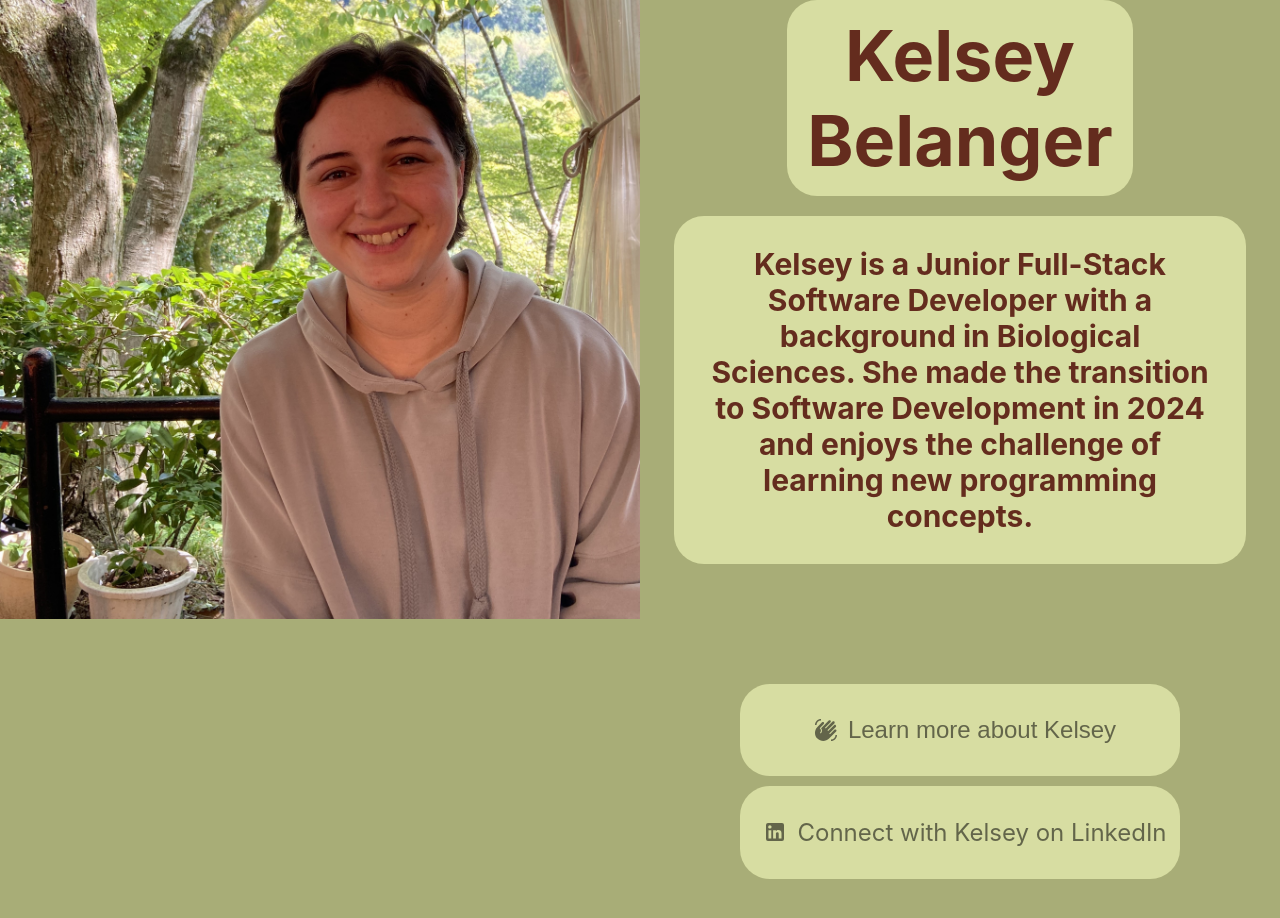
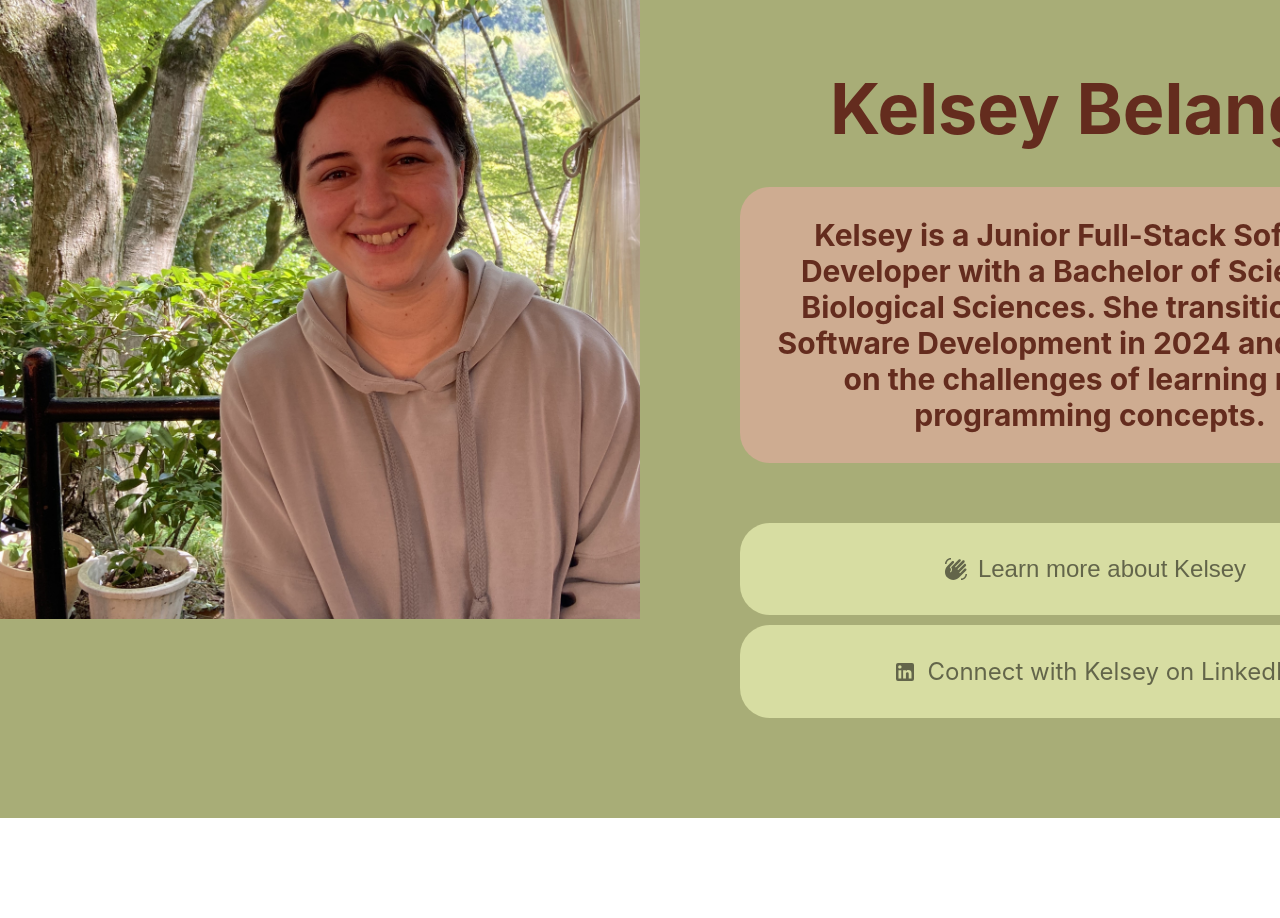
Before and after one commit to bobabun21/bobabun21.github.io, a React (Create React App) app: page / in a window 1280 px wide. Shown: the top 918 px of the page. After the commit the page ends 818 px from the top, so only its background shows below. Built offline with nearby package versions, Linux system fonts and the light colour scheme.

Commit message:
got buttons working with animations

```diff
--- a/src/App.css
+++ b/src/App.css
@@ -30,16 +30,8 @@
 
 h1, h2 {
   border-radius: 30px;
-  background-color: #d7dda2;
   padding: 2%;
   margin: 0 auto; /* Center the element */
-}
-
-h1 {
-  width: 50%;
-}
-
-h2 {
   width: 50%;
 }
 
@@ -56,25 +48,46 @@ h2 {
   justify-content: space-evenly;
   align-items: center; /* Center align items in the grid */
   gap: 20px;
+  padding: 50px;
 }
 
 .button-highlight {
-  border: 2px solid transparent; /* Initial border */
-  border-radius: 50%; /* Optional: makes the border rounded */
-  transition: border-color 0.3s ease, border-width 0.3s ease; /* Smooth transition */
+  display: inline-flex;
+  align-items: center;
+  background-color: #d7dda2;
+  border-radius: 30px;
+  padding: 10px 20px;
+  border: none;
+  cursor: pointer;
+  transition: border-color 1s ease, border-width 1s ease;
 }
 
-.button-highlight:hover {
+.button-highlight:hover,
+.button-wave:hover {
   border-color: #642c1e;
-  border-width: 4px;
+  border-width: 3px;
   border-style: solid;
+}
+
+.button-wave {
+  background-color: #d7dda2;
+  border-radius: 30px;
+  padding: 10px 20px;
+  border: none;
+  cursor: pointer;
+  transition: border-color 0.1s ease, border-width 0.1s ease;
+}
+
+.button-highlight:hover .waving-hand-icon {
+  animation: wave 2s infinite;
 }
 
 .icon-container {
   display: grid;
   grid-row: 3;
-  padding: 100px;
+  padding: 50px;
   gap: 10px;
+  padding-top: 5%;
 }
 
 .linkedIn-icon,
@@ -83,8 +96,8 @@ h2 {
   padding: 10px;
 }
 
-.linkedIn-icon {
-  animation: pulsate 3s;
+.button-highlight:hover .linkedIn-icon {
+  animation: pulsate 3s infinite;
 }
 
 .MuiTouchRipple-root {
@@ -103,6 +116,7 @@ h2 {
   text-align: center;
   font-size: 70px;
   color: #642c1e;
+  width: 800px;
 }
 
 .role-description {
@@ -114,10 +128,5 @@ h2 {
   padding: 30px;
   margin: auto;
   border-radius: 30px;
-  background-color: #d7dda2;
+  background-color: #ceac91;
 }
-
-.waving-hand-icon {
-  animation: wave 2s;
-  transform-origin: bottom center;
-}
--- a/src/aboutMeSections.jsx
+++ b/src/aboutMeSections.jsx
@@ -23,10 +23,7 @@ export default function AboutMe() {
           <p>Connect with Kelsey on LinkedIn</p>
         </IconButton>
       </Box>
-      <h2 className='role-description'>Kelsey is a Junior Full-Stack Software Developer with a
-        background in Biological Sciences. She made the transition to
-        Software Development in 2024 and enjoys the challenge of learning
-        new programming concepts.
+      <h2 className='role-description'>Kelsey is a Junior Full-Stack Software Developer with a Bachelor of Science in Biological Sciences. She transitioned to Software Development in 2024 and thrives on the challenges of learning new programming concepts.
       </h2>
     </Box>
   );
```
